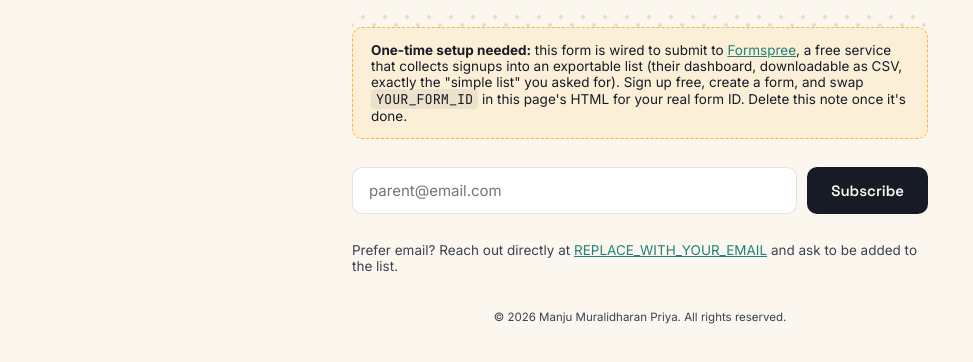
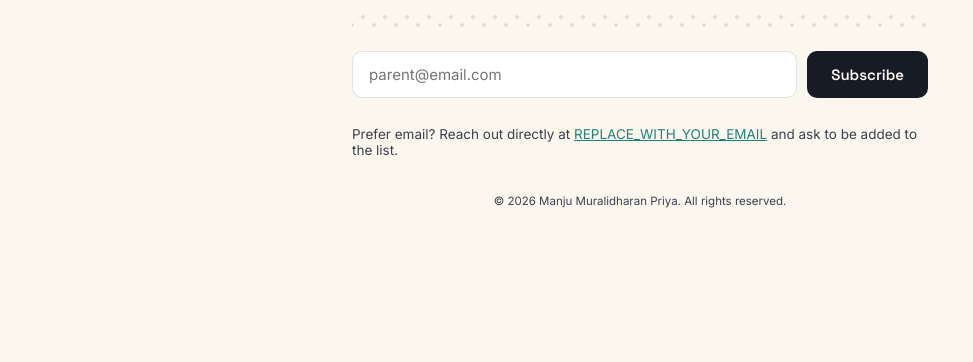
Before and after one commit to manjusrs/raspberrypims, a plain HTML site: page subscribe/index.html in a window 1280 px wide. Shown: the part 196-558 px from the top of the page, without its empty margins (0-973 px from the left). Drawn offline with Linux system fonts and the light colour scheme.

Commit message:
Form Update
Formspree updated

```diff
--- a/subscribe/index.html
+++ b/subscribe/index.html
@@ -40,22 +40,7 @@
   <p style="color:var(--graphite)">Want to hear about the next Raspberry Pi camp, or other classes? Drop your email below and we'll reach out when something new is coming up. No spam, just class announcements.</p>
   <div class="rail"></div>
 
-  <!--
-    SETUP NOTE FOR MANJU (safe to delete once configured):
-    This form posts to Formspree (https://formspree.io), a free service that
-    collects submissions into a dashboard you can export as CSV at any time.
-    1. Create a free account at formspree.io
-    2. Create a new form, it'll give you an endpoint like
-       https://formspree.io/f/abc12345
-    3. Replace YOUR_FORM_ID below (in the form's action attribute) with that ID.
-    Until you do this, the form will show a friendly error instead of silently
-    losing anyone's email.
-  -->
-  <div class="setup-note">
-    <b>One-time setup needed:</b> this form is wired to submit to <a href="https://formspree.io" target="_blank" rel="noopener">Formspree</a>, a free service that collects signups into an exportable list (their dashboard, downloadable as CSV, exactly the "simple list" you asked for). Sign up free, create a form, and swap <code>YOUR_FORM_ID</code> in this page's HTML for your real form ID. Delete this note once it's done.
-  </div>
-
-  <form id="subscribe-form" action="https://formspree.io/f/YOUR_FORM_ID" method="POST">
+  <form id="subscribe-form" action="https://formspree.io/f/mwvdgylo" method="POST">
     <div class="field-row">
       <input type="email" name="email" id="email" placeholder="parent@email.com" required>
       <button type="submit" class="subscribe-btn" id="submit-btn">Subscribe</button>
```
Also changed, not shown: 1 other file.
